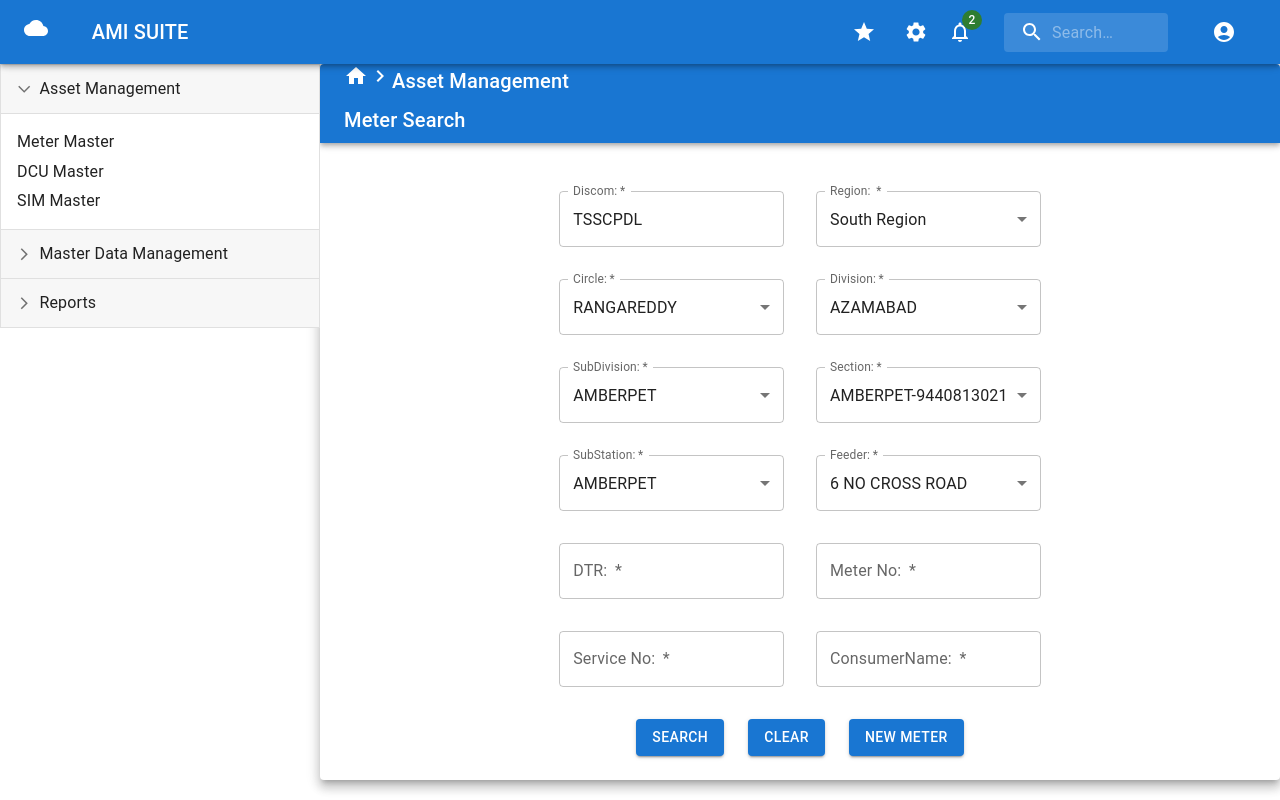
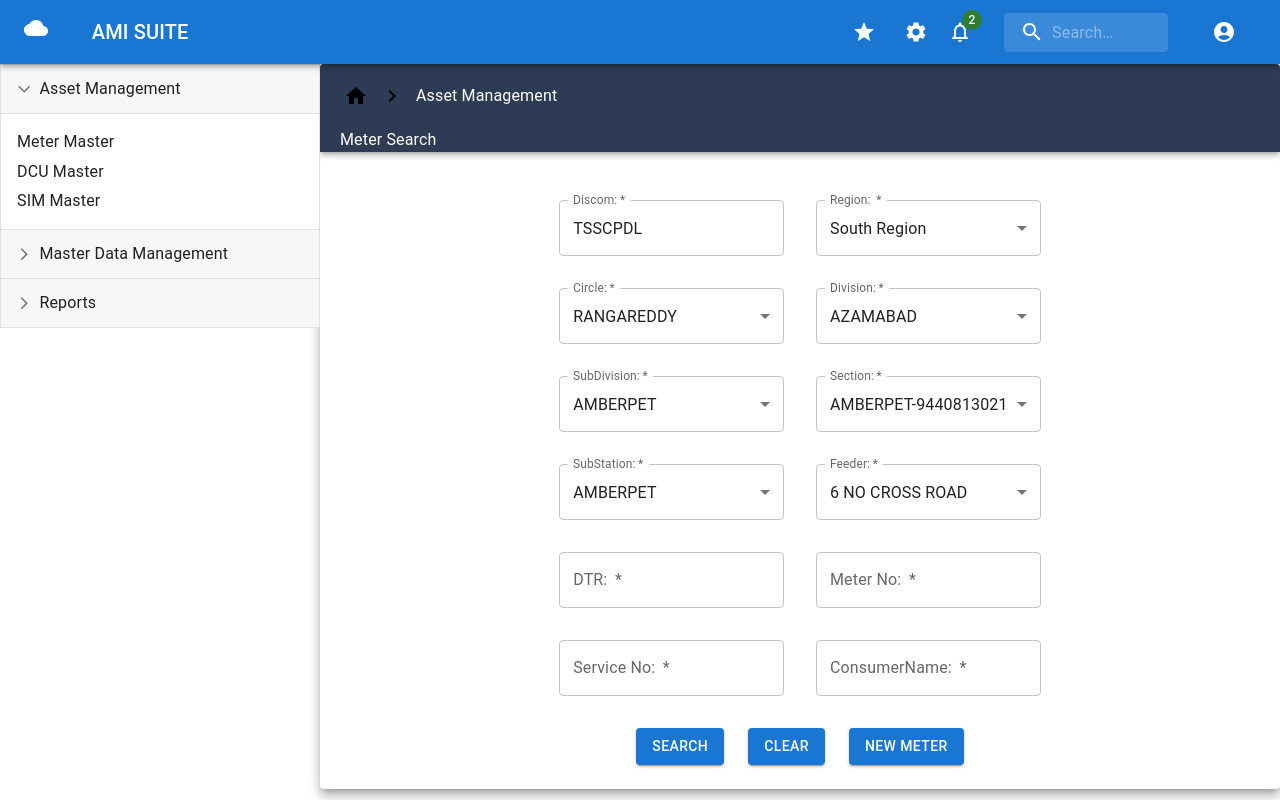
Before and after one commit to MRDJsekhar/client, a React (Create React App) app: page /home in a window 1280 px wide. Both pictures are taken after a click on the element "Meter Master". Built offline with nearby package versions, Linux system fonts and the light colour scheme.

Commit message:
appbar modified

```diff
--- a/src/components/DummyComponent.js
+++ b/src/components/DummyComponent.js
@@ -1,13 +1,13 @@
-import { CssBaseline } from '@mui/material'
-import React from 'react'
+import { CssBaseline } from '@mui/material';
+import React from 'react';
 
 const DummyComponent = () => {
-    return (
-        <div>
-            <CssBaseline/>
-            DummyComponent
-        </div>
-    )
-}
+	return (
+		<div>
+			<CssBaseline />
+			DashBoard
+		</div>
+	);
+};
 
-export default DummyComponent
+export default DummyComponent;
--- a/src/components/assetmanagement/dcumaster/components/NavBar.js
+++ b/src/components/assetmanagement/dcumaster/components/NavBar.js
@@ -1,22 +1,26 @@
-import { Typography, AppBar, Box, CssBaseline, Toolbar, } from '@mui/material';
+import { Typography, AppBar, Box, CssBaseline, Toolbar, IconButton, } from '@mui/material';
 import HomeIcon from '@mui/icons-material/Home';
 import KeyboardArrowRightIcon from '@mui/icons-material/KeyboardArrowRight';
 import BasicTabs from '../dcumasterpage/DCUMaster';
+import ChevronRightIcon from '@mui/icons-material/ChevronRight';
 
 
 const  NavBar=()=>  {
   return (
     <>
     <CssBaseline />
-    <AppBar position="relative">
-        <Toolbar >
-        <Box sx={{ width: '100%', maxWidth: 500 }}>
-
-    <Typography  variant='h6' gutterBottom component="div"><HomeIcon color="black"/><KeyboardArrowRightIcon/>Asset Management</Typography>
-          <Typography variant="h6" gutterBottom component="div">Maintain DCU</Typography>
-          </Box>
-        </Toolbar>
-    </AppBar>
+    <AppBar position="static" style={{ background: '#2E3B55' }}>
+				<Toolbar>
+					<IconButton size="large" edge="start" color="inherit" aria-label="open drawer">
+						<HomeIcon style={{ color: 'black' }} />
+					</IconButton>
+					<IconButton size="large" edge="start" color="inherit" aria-label="open drawer">
+						<ChevronRightIcon style={{ color: 'black' }} />
+					</IconButton>
+					<Typography>Asset Management</Typography>
+				</Toolbar>
+				<Typography style={{ marginRight: 'auto', marginLeft: '20px'}}>Maintain DCU</Typography>
+			</AppBar>
     <BasicTabs />
     </>
   );
--- a/src/components/assetmanagement/metermaster/BasicTab.js
+++ b/src/components/assetmanagement/metermaster/BasicTab.js
@@ -1,6 +1,6 @@
 import * as React from 'react';
 import PropTypes from 'prop-types';
-import { Tabs, Tab, Typography, Box, Grid } from '@mui/material';
+import { Tabs, Tab, Typography, Box, Grid, CssBaseline } from '@mui/material';
 import Metermaster from './newmeter/Metermaster';
 import Category from './newmeter/Category';
 import Make from './newmeter/Type';
@@ -50,6 +50,8 @@ export default function BasicTabs() {
 	};
 
 	return (
+		<>
+		<CssBaseline/>
 		<Grid container direction="column" alignItems="center" justify="center">
 			<Box sx={{ width: '100%' }}>
 				<Box sx={{ borderBottom: 1, borderColor: 'divider' }}>
@@ -88,5 +90,6 @@ export default function BasicTabs() {
 				</TabPanel>
 			</Box>
 		</Grid>
+		</>
 	);
 }
--- a/src/components/assetmanagement/metermaster/NavBar.js
+++ b/src/components/assetmanagement/metermaster/NavBar.js
@@ -1,23 +1,25 @@
-import { Typography, AppBar, Box, CssBaseline, Toolbar, } from '@mui/material';
+import { Typography, AppBar, Box, CssBaseline, Toolbar, IconButton, } from '@mui/material';
 import HomeIcon from '@mui/icons-material/Home';
 import KeyboardArrowRightIcon from '@mui/icons-material/KeyboardArrowRight';
+import ChevronRightIcon from '@mui/icons-material/ChevronRight';
 
 const NavBar=()=>{
     return(
-        <>
+        <div>
         <CssBaseline />
-        <AppBar position="relative">
-          <Toolbar >
-            <Box sx={{ width: '100%', maxWidth: 500 }}>
-              <Typography variant='h6' gutterBottom component="div"><HomeIcon /><KeyboardArrowRightIcon />Asset Management</Typography>
-
-              <Typography variant="h6" gutterBottom component="div">Meter Search</Typography>
-
-            </Box>
-
-          </Toolbar>
-        </AppBar>
-        </>
+        <AppBar position="static" style={{ background: '#2E3B55' }}>
+				<Toolbar>
+					<IconButton size="large" edge="start" color="inherit" aria-label="open drawer">
+						<HomeIcon style={{ color: 'black' }} />
+					</IconButton>
+					<IconButton size="large" edge="start" color="inherit" aria-label="open drawer">
+						<ChevronRightIcon style={{ color: 'black' }} />
+					</IconButton>
+					<Typography>Asset Management</Typography>
+				</Toolbar>
+				<Typography style={{ marginRight: 'auto', marginLeft: '20px' }}>Meter Search</Typography>
+			</AppBar>
+        </div>
 
     )
 }
--- a/src/components/assetmanagement/simmaster/Header.js
+++ b/src/components/assetmanagement/simmaster/Header.js
@@ -6,7 +6,7 @@ import HomeIcon from '@mui/icons-material/Home';
 const SimAppBar = () => {
 	return (
 		<Box sx={{ flexGrow: 1 }}>
-			<AppBar position="static">
+			<AppBar position="static" style={{ background: '#2E3B55' }}>
 				<Toolbar>
 					<IconButton size="large" edge="start" color="inherit" aria-label="open drawer">
 						<HomeIcon style={{ color: 'black' }} />
@@ -16,7 +16,7 @@ const SimAppBar = () => {
 					</IconButton>
 					<Typography>Asset Management</Typography>
 				</Toolbar>
-				<Typography style={{ marginRight: 'auto' }}>Maintain SIM</Typography>
+				<Typography style={{ marginRight: 'auto', marginLeft: '20px' }}>Maintain SIM</Typography>
 			</AppBar>
 		</Box>
 	);
--- a/src/components/masterdatamanagement/billingdeterminants/components/holidays/CurrentYear.js
+++ b/src/components/masterdatamanagement/billingdeterminants/components/holidays/CurrentYear.js
@@ -78,7 +78,7 @@ export default function CurrentYear() {
 					<br />
 					<Grid container direction="column" alignItems="center" justify="center">
 						<Stack spacing={2} direction="row">
-							<Button variant="outlined" color="error" onClick={clearField}>
+							<Button variant="outlined" type="reset" color="error" onClick={clearField}>
 								Clear
 							</Button>
 
--- a/src/components/masterdatamanagement/billingdeterminants/components/holidays/NextYear.js
+++ b/src/components/masterdatamanagement/billingdeterminants/components/holidays/NextYear.js
@@ -75,7 +75,7 @@ export default function NextYear() {
 				<br />
 				<Grid container direction="column" alignItems="center" justify="center">
 					<Stack spacing={2} direction="row">
-						<Button variant="outlined" color="error" onClick={clearField}>
+						<Button variant="outlined" type="reset" color="error" onClick={clearField}>
 							Clear
 						</Button>
 
--- a/src/components/masterdatamanagement/billingdeterminants/components/holidays/PreviousYear.js
+++ b/src/components/masterdatamanagement/billingdeterminants/components/holidays/PreviousYear.js
@@ -46,7 +46,7 @@ export default function CurrentYear() {
 				<br />
 				<Grid container direction="column" alignItems="center" justify="center">
 					<Stack spacing={2} direction="row">
-						<Button variant="outlined" color="error" onClick={clearField}>
+						<Button variant="outlined" type="reset" color="error" onClick={clearField}>
 							Clear
 						</Button>
 
--- a/src/components/masterdatamanagement/billingdeterminants/components/seasons/Seasons.js
+++ b/src/components/masterdatamanagement/billingdeterminants/components/seasons/Seasons.js
@@ -105,7 +105,7 @@ export default function Seasons() {
 
 				<Grid container direction="column" alignItems="center" justify="center" paddingTop={2}>
 					<Stack spacing={2} direction="row">
-						<Button variant="outlined" color="error" onClick={clearField}>
+						<Button variant="outlined" type="reset" color="error" onClick={clearField}>
 							Clear
 						</Button>
 
--- a/src/components/masterdatamanagement/billingdeterminants/components/timezones/TimeZone.js
+++ b/src/components/masterdatamanagement/billingdeterminants/components/timezones/TimeZone.js
@@ -83,7 +83,7 @@ export default function CurrentYear() {
 			<br />
 			<Grid container direction="column" alignItems="center" justify="center">
 				<Stack spacing={2} direction="row">
-					<Button variant="outlined" color="error" onClick={clearField}>
+					<Button variant="outlined" type="reset" color="inherit" onClick={clearField}>
 						Clear
 					</Button>
 
--- a/src/components/masterdatamanagement/billingdeterminants/determinants/BillingDeterminantsPage.jsx
+++ b/src/components/masterdatamanagement/billingdeterminants/determinants/BillingDeterminantsPage.jsx
@@ -61,7 +61,7 @@ export default function BillingDeterminants() {
   return (
     <>
       <CssBaseline />
-      <AppBar position="relative">
+      <AppBar position="static" style={{ background: '#2E3B55' }}>
         <Toolbar >
           <Box sx={{ width: '100%', maxWidth: 500 }}>
 
@@ -77,7 +77,7 @@ export default function BillingDeterminants() {
 
 
 
-          <AppBar position="relative" color="inherit" size="small" container justifyContent="center"  >
+
             <Grid container justifyContent="center" sx={{ 'marginLeft': 'auto' }} alignItems="center" justify="center" >
 
               <TabContext value={value}>
@@ -101,7 +101,7 @@ export default function BillingDeterminants() {
                 </Box>
               </TabContext>
             </Grid>
-          </AppBar>
+
 
         </Box>
         <Grid container justifyContent="center" sx={{ 'marginLeft': 'auto' }} alignItems="center"  >
```
